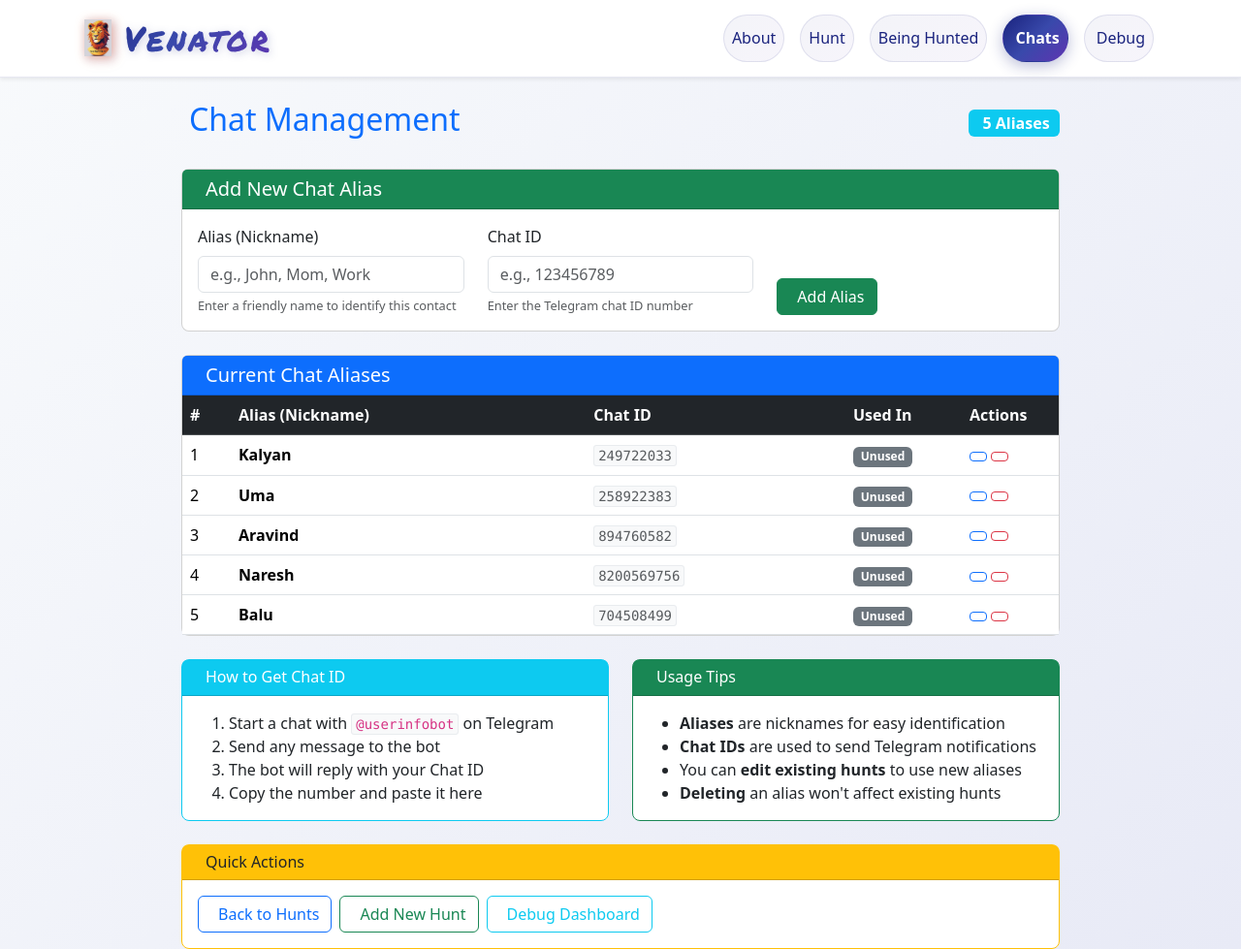
After one commit to kalyanlearn12/product-cost-tracker, a Flask app: page /chat in a window 1280 px wide. The commit adds this page. Shown: the whole page at 97% size. Run offline with Flask 3, Linux system fonts and the light colour scheme.

Commit message:
chat screen created

```diff
--- a/app.py
+++ b/app.py
@@ -117,6 +117,128 @@ def tracking_table():
             pass  # Just reload, no edit_idx
     import product_tracker.config as config
     return render_template('tracking.html', scheduled_products=scheduled_products, active_page='table', edit_idx=edit_idx, config=config)
+
+@app.route('/chat', methods=['GET', 'POST'])
+def chat_management():
+    """Manage chat aliases and IDs"""
+    import json
+    import os
+    from product_tracker.tracker import scheduled_products
+
+    # Load current chat aliases
+    aliases_file = os.path.join(os.path.dirname(__file__), 'product_tracker', 'chat_aliases.json')
+    try:
+        with open(aliases_file, 'r') as f:
+            chat_aliases = json.load(f)
+    except:
+        chat_aliases = []
+
+    # Calculate usage count for each chat ID
+    usage_count = {}
+    for product in scheduled_products:
+        chat_ids = product.get('telegram_chat_ids', [])
+        if isinstance(chat_ids, list):
+            for chat_id in chat_ids:
+                usage_count[chat_id] = usage_count.get(chat_id, 0) + 1
+        elif product.get('telegram_chat_id'):  # Legacy single chat_id
+            chat_id = product['telegram_chat_id']
+            usage_count[chat_id] = usage_count.get(chat_id, 0) + 1
+
+    edit_idx = None
+
+    if request.method == 'POST':
+        action = request.form.get('action')
+
+        if action == 'add':
+            # Add new alias
+            new_alias = request.form.get('new_alias', '').strip()
+            new_chat_id = request.form.get('new_chat_id', '').strip()
+
+            if new_alias and new_chat_id:
+                # Check if alias or chat_id already exists
+                existing_alias = any(a['alias'].lower() == new_alias.lower() for a in chat_aliases)
+                existing_chat_id = any(a['chat_id'] == new_chat_id for a in chat_aliases)
+
+                if existing_alias:
+                    flash(f'Alias "{new_alias}" already exists!', 'danger')
+                elif existing_chat_id:
+                    flash(f'Chat ID "{new_chat_id}" already exists!', 'danger')
+                else:
+                    chat_aliases.append({'alias': new_alias, 'chat_id': new_chat_id})
+                    # Save to file
+                    with open(aliases_file, 'w') as f:
+                        json.dump(chat_aliases, f, indent=2)
+                    flash(f'Added new alias "{new_alias}" successfully!', 'success')
+
+                    # Reload config to pick up new aliases
+                    import product_tracker.config as config
+                    config.load_chat_aliases()
+            else:
+                flash('Both alias and chat ID are required!', 'danger')
+
+        elif action == 'edit':
+            edit_idx = int(request.form.get('edit_idx', -1))
+
+        elif action == 'save':
+            # Save edited alias
+            edit_idx_val = int(request.form.get('edit_idx', -1))
+            if 0 <= edit_idx_val < len(chat_aliases):
+                new_alias = request.form.get('edit_alias', '').strip()
+                new_chat_id = request.form.get('edit_chat_id', '').strip()
+
+                if new_alias and new_chat_id:
+                    # Check for duplicates (excluding current item)
+                    existing_alias = any(i != edit_idx_val and a['alias'].lower() == new_alias.lower()
+                                       for i, a in enumerate(chat_aliases))
+                    existing_chat_id = any(i != edit_idx_val and a['chat_id'] == new_chat_id
+                                         for i, a in enumerate(chat_aliases))
+
+                    if existing_alias:
+                        flash(f'Alias "{new_alias}" already exists!', 'danger')
+                        edit_idx = edit_idx_val
+                    elif existing_chat_id:
+                        flash(f'Chat ID "{new_chat_id}" already exists!', 'danger')
+                        edit_idx = edit_idx_val
+                    else:
+                        old_alias = chat_aliases[edit_idx_val]['alias']
+                        chat_aliases[edit_idx_val] = {'alias': new_alias, 'chat_id': new_chat_id}
+
+                        # Save to file
+                        with open(aliases_file, 'w') as f:
+                            json.dump(chat_aliases, f, indent=2)
+                        flash(f'Updated alias "{old_alias}" to "{new_alias}" successfully!', 'success')
+
+                        # Reload config
+                        import product_tracker.config as config
+                        config.load_chat_aliases()
+                else:
+                    flash('Both alias and chat ID are required!', 'danger')
+                    edit_idx = edit_idx_val
+
+        elif action == 'cancel':
+            pass  # Just clear edit mode
+
+        elif action == 'delete':
+            # Delete alias
+            delete_idx = int(request.form.get('delete_idx', -1))
+            if 0 <= delete_idx < len(chat_aliases):
+                deleted_alias = chat_aliases[delete_idx]['alias']
+                del chat_aliases[delete_idx]
+
+                # Save to file
+                with open(aliases_file, 'w') as f:
+                    json.dump(chat_aliases, f, indent=2)
+                flash(f'Deleted alias "{deleted_alias}" successfully!', 'success')
+
+                # Reload config
+                import product_tracker.config as config
+                config.load_chat_aliases()
+
+    return render_template('chat_management.html',
+                         chat_aliases=chat_aliases,
+                         usage_count=usage_count,
+                         edit_idx=edit_idx,
+                         active_page='chat')
 
 @app.route('/debug')
 def debug_dashboard():
--- a/templates/base.html
+++ b/templates/base.html
@@ -200,6 +200,11 @@
           <a class="nav-link {% if active_page == 'table' %}active{% endif %}" href="/tracking">Being Hunted</a>
         </li>
         <li class="nav-item">
+          <a class="nav-link {% if active_page == 'chat' %}active{% endif %}" href="/chat" title="Chat Management">
+            <i class="fas fa-users me-1"></i>Chats
+          </a>
+        </li>
+        <li class="nav-item">
           <a class="nav-link {% if active_page == 'debug' %}active{% endif %}" href="/debug" title="Debug Dashboard">
             <i class="fas fa-bug me-1"></i>Debug
           </a>
@@ -208,6 +213,21 @@
     </div>
   </div>
 </nav>
+
+<!-- Flash Messages -->
+{% with messages = get_flashed_messages(with_categories=true) %}
+  {% if messages %}
+    <div class="container mt-3">
+      {% for category, message in messages %}
+        <div class="alert alert-{{ 'danger' if category == 'error' else category }} alert-dismissible fade show" role="alert">
+          {{ message }}
+          <button type="button" class="btn-close" data-bs-dismiss="alert" aria-label="Close"></button>
+        </div>
+      {% endfor %}
+    </div>
+  {% endif %}
+{% endwith %}
+
 <div class="container">
   {% block content %}{% endblock %}
 </div>
--- /dev/null
+++ b/templates/chat_management.html
@@ -0,0 +1,243 @@
+{% extends "base.html" %}
+
+{% block title %}Chat Management{% endblock %}
+
+{% block content %}
+<div class="container-fluid mt-4">
+    <div class="row justify-content-center">
+        <div class="col-lg-10">
+            <div class="d-flex justify-content-between align-items-center mb-4">
+                <h2 class="text-primary">
+                    <i class="fas fa-users me-2"></i>Chat Management
+                </h2>
+                <div class="badge bg-info fs-6">
+                    <i class="fas fa-hashtag me-1"></i>{{ chat_aliases|length }} Aliases
+                </div>
+            </div>
+
+            <!-- Add New Chat Alias -->
+            <div class="card mb-4">
+                <div class="card-header bg-success text-white">
+                    <h5 class="mb-0"><i class="fas fa-plus me-2"></i>Add New Chat Alias</h5>
+                </div>
+                <div class="card-body">
+                    <form method="post">
+                        <div class="row">
+                            <div class="col-md-4">
+                                <label for="new_alias" class="form-label">Alias (Nickname)</label>
+                                <input type="text" class="form-control" id="new_alias" name="new_alias"
+                                       placeholder="e.g., John, Mom, Work" required>
+                                <div class="form-text">Enter a friendly name to identify this contact</div>
+                            </div>
+                            <div class="col-md-4">
+                                <label for="new_chat_id" class="form-label">Chat ID</label>
+                                <input type="text" class="form-control" id="new_chat_id" name="new_chat_id"
+                                       placeholder="e.g., 123456789" required>
+                                <div class="form-text">Enter the Telegram chat ID number</div>
+                            </div>
+                            <div class="col-md-4 d-flex align-items-end">
+                                <button type="submit" name="action" value="add" class="btn btn-success">
+                                    <i class="fas fa-plus me-2"></i>Add Alias
+                                </button>
+                            </div>
+                        </div>
+                    </form>
+                </div>
+            </div>
+
+            <!-- Current Chat Aliases -->
+            <div class="card">
+                <div class="card-header bg-primary text-white">
+                    <h5 class="mb-0"><i class="fas fa-list me-2"></i>Current Chat Aliases</h5>
+                </div>
+                <div class="card-body p-0">
+                    {% if chat_aliases %}
+                    <div class="table-responsive">
+                        <table class="table table-hover mb-0">
+                            <thead class="table-dark">
+                                <tr>
+                                    <th style="width: 50px;">#</th>
+                                    <th>Alias (Nickname)</th>
+                                    <th>Chat ID</th>
+                                    <th style="width: 120px;">Used In</th>
+                                    <th style="width: 100px;">Actions</th>
+                                </tr>
+                            </thead>
+                            <tbody>
+                                {% for alias in chat_aliases %}
+                                {% if edit_idx is defined and edit_idx == loop.index0 %}
+                                <!-- Edit Form Row -->
+                                <form method="post" style="margin:0;">
+                                    <tr class="table-warning">
+                                        <td>{{ loop.index }}</td>
+                                        <td>
+                                            <input type="text" class="form-control form-control-sm"
+                                                   name="edit_alias" value="{{ alias.alias }}" required>
+                                        </td>
+                                        <td>
+                                            <input type="text" class="form-control form-control-sm"
+                                                   name="edit_chat_id" value="{{ alias.chat_id }}" required>
+                                        </td>
+                                        <td>
+                                            <span class="badge bg-info">{{ usage_count[alias.chat_id] or 0 }} hunts</span>
+                                        </td>
+                                        <td>
+                                            <div class="btn-group-sm" role="group">
+                                                <button type="submit" name="action" value="save" class="btn btn-success btn-sm">
+                                                    <i class="fas fa-save"></i>
+                                                </button>
+                                                <button type="submit" name="action" value="cancel" class="btn btn-secondary btn-sm">
+                                                    <i class="fas fa-times"></i>
+                                                </button>
+                                                <input type="hidden" name="edit_idx" value="{{ loop.index0 }}">
+                                            </div>
+                                        </td>
+                                    </tr>
+                                </form>
+                                {% else %}
+                                <!-- Display Row -->
+                                <tr>
+                                    <td>{{ loop.index }}</td>
+                                    <td>
+                                        <strong>{{ alias.alias }}</strong>
+                                    </td>
+                                    <td>
+                                        <code class="text-muted">{{ alias.chat_id }}</code>
+                                    </td>
+                                    <td>
+                                        {% set count = usage_count[alias.chat_id] or 0 %}
+                                        {% if count > 0 %}
+                                            <span class="badge bg-success">{{ count }} hunts</span>
+                                        {% else %}
+                                            <span class="badge bg-secondary">Unused</span>
+                                        {% endif %}
+                                    </td>
+                                    <td>
+                                        <div class="btn-group-sm" role="group">
+                                            <form method="post" style="display:inline;">
+                                                <input type="hidden" name="edit_idx" value="{{ loop.index0 }}">
+                                                <button type="submit" name="action" value="edit" class="btn btn-outline-primary btn-sm">
+                                                    <i class="fas fa-edit"></i>
+                                                </button>
+                                            </form>
+                                            <form method="post" style="display:inline;" onsubmit="return confirm('Delete this alias? This will not affect existing hunts.');">
+                                                <input type="hidden" name="delete_idx" value="{{ loop.index0 }}">
+                                                <button type="submit" name="action" value="delete" class="btn btn-outline-danger btn-sm">
+                                                    <i class="fas fa-trash"></i>
+                                                </button>
+                                            </form>
+                                        </div>
+                                    </td>
+                                </tr>
+                                {% endif %}
+                                {% endfor %}
+                            </tbody>
+                        </table>
+                    </div>
+                    {% else %}
+                    <div class="text-center py-4">
+                        <i class="fas fa-users-slash text-muted" style="font-size: 3rem;"></i>
+                        <h5 class="text-muted mt-2">No Chat Aliases</h5>
+                        <p class="text-muted">Add your first chat alias above to get started.</p>
+                    </div>
+                    {% endif %}
+                </div>
+            </div>
+
+            <!-- Usage Instructions -->
+            <div class="row mt-4">
+                <div class="col-md-6">
+                    <div class="card border-info">
+                        <div class="card-header bg-info text-white">
+                            <h6 class="mb-0"><i class="fas fa-info-circle me-2"></i>How to Get Chat ID</h6>
+                        </div>
+                        <div class="card-body">
+                            <ol class="mb-0">
+                                <li>Start a chat with <code>@userinfobot</code> on Telegram</li>
+                                <li>Send any message to the bot</li>
+                                <li>The bot will reply with your Chat ID</li>
+                                <li>Copy the number and paste it here</li>
+                            </ol>
+                        </div>
+                    </div>
+                </div>
+                <div class="col-md-6">
+                    <div class="card border-success">
+                        <div class="card-header bg-success text-white">
+                            <h6 class="mb-0"><i class="fas fa-lightbulb me-2"></i>Usage Tips</h6>
+                        </div>
+                        <div class="card-body">
+                            <ul class="mb-0">
+                                <li><strong>Aliases</strong> are nicknames for easy identification</li>
+                                <li><strong>Chat IDs</strong> are used to send Telegram notifications</li>
+                                <li>You can <strong>edit existing hunts</strong> to use new aliases</li>
+                                <li><strong>Deleting</strong> an alias won't affect existing hunts</li>
+                            </ul>
+                        </div>
+                    </div>
+                </div>
+            </div>
+
+            <!-- Quick Actions -->
+            <div class="row mt-4">
+                <div class="col-12">
+                    <div class="card border-warning">
+                        <div class="card-header bg-warning text-dark">
+                            <h6 class="mb-0"><i class="fas fa-tools me-2"></i>Quick Actions</h6>
+                        </div>
+                        <div class="card-body">
+                            <div class="d-flex gap-2 flex-wrap">
+                                <a href="/tracking" class="btn btn-outline-primary">
+                                    <i class="fas fa-arrow-left me-2"></i>Back to Hunts
+                                </a>
+                                <a href="/form" class="btn btn-outline-success">
+                                    <i class="fas fa-plus me-2"></i>Add New Hunt
+                                </a>
+                                <a href="/debug" class="btn btn-outline-info">
+                                    <i class="fas fa-bug me-2"></i>Debug Dashboard
+                                </a>
+                            </div>
+                        </div>
+                    </div>
+                </div>
+            </div>
+        </div>
+    </div>
+</div>
+
+<style>
+.card {
+    transition: transform 0.2s ease-in-out;
+    border-radius: 8px;
+}
+
+.card:hover {
+    transform: translateY(-2px);
+    box-shadow: 0 4px 12px rgba(0,0,0,0.15);
+}
+
+.table th {
+    border-top: none;
+    font-weight: 600;
+}
+
+.btn-group-sm .btn {
+    padding: 0.25rem 0.5rem;
+}
+
+code {
+    background-color: #f8f9fa;
+    border: 1px solid #e9ecef;
+    border-radius: 3px;
+    padding: 2px 4px;
+}
+
+.form-text {
+    font-size: 0.8rem;
+}
+
+.badge {
+    font-size: 0.75rem;
+}
+</style>
+{% endblock %}
--- a/templates/debug.html
+++ b/templates/debug.html
@@ -211,6 +211,9 @@
                                 <a href="/tracking" class="btn btn-outline-secondary btn-sm">
                                     <i class="fas fa-calendar me-2"></i>Scheduled
                                 </a>
+                                <a href="/chat" class="btn btn-outline-success btn-sm">
+                                    <i class="fas fa-users me-2"></i>Chat Management
+                                </a>
                                 <a href="/" class="btn btn-outline-info btn-sm">
                                     <i class="fas fa-info me-2"></i>About
                                 </a>
```
Also changed, not shown: product_tracker/config.py (+20 -10 lines).
